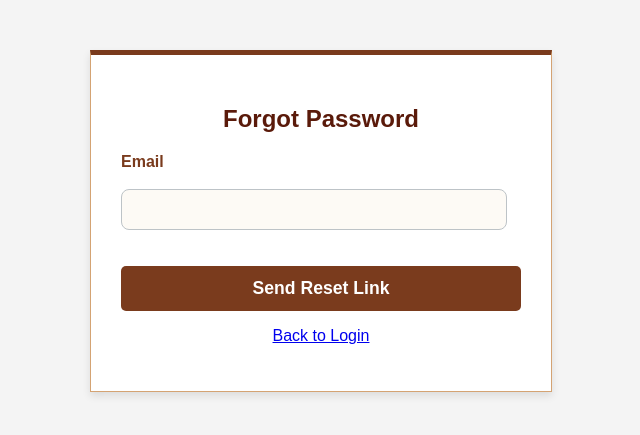
After one commit to SamarAlamri/alula-project, a PHP site: page /alula-project/pages/forgot_password.php in a window 1280 px wide. The commit adds this page. Shown: the top 435 px of the page, without its empty margins (319-959 px from the left). Run offline with PHP 8.4, Linux system fonts and the light colour scheme; some libraries are stand-ins or nearby versions.

Commit message:
Forgotpassword and resetpassword pages added, with necessary updates to login page and database.

```diff
--- a/css/main.css
+++ b/css/main.css
@@ -653,6 +653,30 @@ input[type="password"]:focus {
     outline: none;
 }
 
+/* Forgot Password Link */
+.forgot-password{
+    text-align: right !important;
+    margin-top: -5px;
+    margin-bottom: 15px;
+}
+
+.forgot-password a{
+    color: #7a3b1d;
+    text-decoration: none;
+    font-size: 14px;
+}
+
+.forgot-password a:hover{
+    text-decoration: underline;
+}
+/* Reset Password */
+.password-error{
+    color: red;
+    font-size: 12px;
+    margin-top: -10px;
+    margin-bottom: 10px;
+    text-align: left !important;
+}
 /* The Submit Button */
 input[type="submit"] {
     width: 100%;
--- a/database/alula_db.sql
+++ b/database/alula_db.sql
@@ -188,8 +188,12 @@ ALTER TABLE `my_trips`
 --
 ALTER TABLE `tour_schedule`
   ADD CONSTRAINT `tour_schedule_ibfk_1` FOREIGN KEY (`tour_id`) REFERENCES `tours` (`id`) ON DELETE CASCADE;
+
+ALTER TABLE `users`
+  ADD `reset_token` VARCHAR(255) NULL,
+  ADD `reset_expires` DATETIME NULL;
+
 COMMIT;
-
 /*!40101 SET CHARACTER_SET_CLIENT=@OLD_CHARACTER_SET_CLIENT */;
 /*!40101 SET CHARACTER_SET_RESULTS=@OLD_CHARACTER_SET_RESULTS */;
 /*!40101 SET COLLATION_CONNECTION=@OLD_COLLATION_CONNECTION */;
--- /dev/null
+++ b/pages/forgot_password.php
@@ -0,0 +1,113 @@
+<?php
+include "../includes/db.php";
+
+use PHPMailer\PHPMailer\PHPMailer;
+use PHPMailer\PHPMailer\Exception;
+
+require "../phpmailer/PHPMailer.php";
+require "../phpmailer/SMTP.php";
+require "../phpmailer/Exception.php";
+
+$message = "";
+
+if ($_SERVER["REQUEST_METHOD"] == "POST") {
+
+    $email = trim($_POST["email"]);
+
+    if (empty($email)) {
+        $message = "Email is required.";
+    } elseif (!filter_var($email, FILTER_VALIDATE_EMAIL)) {
+        $message = "Invalid email format.";
+    } else {
+
+        $stmt = $conn->prepare("SELECT id FROM users WHERE email = ?");
+        $stmt->bind_param("s", $email);
+        $stmt->execute();
+        $result = $stmt->get_result();
+
+        if ($result->num_rows === 1) {
+
+            $token = bin2hex(random_bytes(32));
+            $expires = date("Y-m-d H:i:s", strtotime("+1 hour"));
+
+            $update = $conn->prepare("UPDATE users SET reset_token = ?, reset_expires = ? WHERE email = ?");
+            $update->bind_param("sss", $token, $expires, $email);
+            $update->execute();
+
+            $resetLink = "http://localhost/alula-project/pages/reset_password.php?token=" . $token;
+
+            $mail = new PHPMailer(true);
+
+            try {
+                $mail->isSMTP();
+                $mail->Host = "smtp.gmail.com";
+                $mail->SMTPAuth = true;
+
+                $mail->Username = "alula360project@gmail.com";
+                $mail->Password = "qsmnagcqxgavgnmn";
+
+                $mail->SMTPSecure = PHPMailer::ENCRYPTION_STARTTLS;
+                $mail->Port = 587;
+
+                $mail->setFrom("alula360project@gmail.com", "AlUla 360");
+                $mail->addAddress($email);
+
+                $mail->isHTML(true);
+                $mail->Subject = "Reset Your Password";
+
+                $mail->Body = "
+                    <h2>Password Reset Request</h2>
+                    <p>Click the link below to reset your password:</p>
+                    <p><a href='$resetLink'>Reset Password</a></p>
+                    <p>This link will expire in 1 hour.</p>
+                ";
+
+                $mail->send();
+
+                $message = "Reset link has been sent to your email.";
+
+            } catch (Exception $e) {
+                $message = "Email could not be sent.";
+            }
+
+        } else {
+            $message = "Email not found.";
+        }
+    }
+}
+?>
+
+<!DOCTYPE html>
+<html lang="en">
+<head>
+    <meta charset="UTF-8">
+    <title>Forgot Password</title>
+    <link rel="stylesheet" href="../css/main.css">
+</head>
+<body>
+
+    <div id="Sign-in">
+        <h2>Forgot Password</h2>
+
+        <form action="forgot_password.php" method="POST">
+            <p>
+                <label for="email">Email</label><br>
+                <input type="email" id="email" name="email" required>
+            </p>
+
+            <p>
+                <input type="submit" value="Send Reset Link">
+            </p>
+        </form>
+
+        <p style="text-align: center !important;">
+            <a href="login.php">Back to Login</a>
+        </p>
+
+        <?php if (!empty($message)) { ?>
+            <p style="text-align: center !important;"><?php echo $message; ?></p>
+        <?php } ?>
+    </div>
+
+</body>
+</html>
--- a/pages/login.php
+++ b/pages/login.php
@@ -72,6 +72,9 @@ if ($_SERVER["REQUEST_METHOD"] == "POST") {
                 <label for="Signin-pass">Password</label><br>
                 <input type="password" id="Signin-pass" name="password" required>
             </p>
+            <div class="forgot-password">
+              <a href="forgot_password.php">Forgot Password?</a>
+            </div>
             <p>
 
                 <input type="submit" value="Login">
```
Also changed, not shown: pages/reset_password.php (added, +98 -0 lines).
